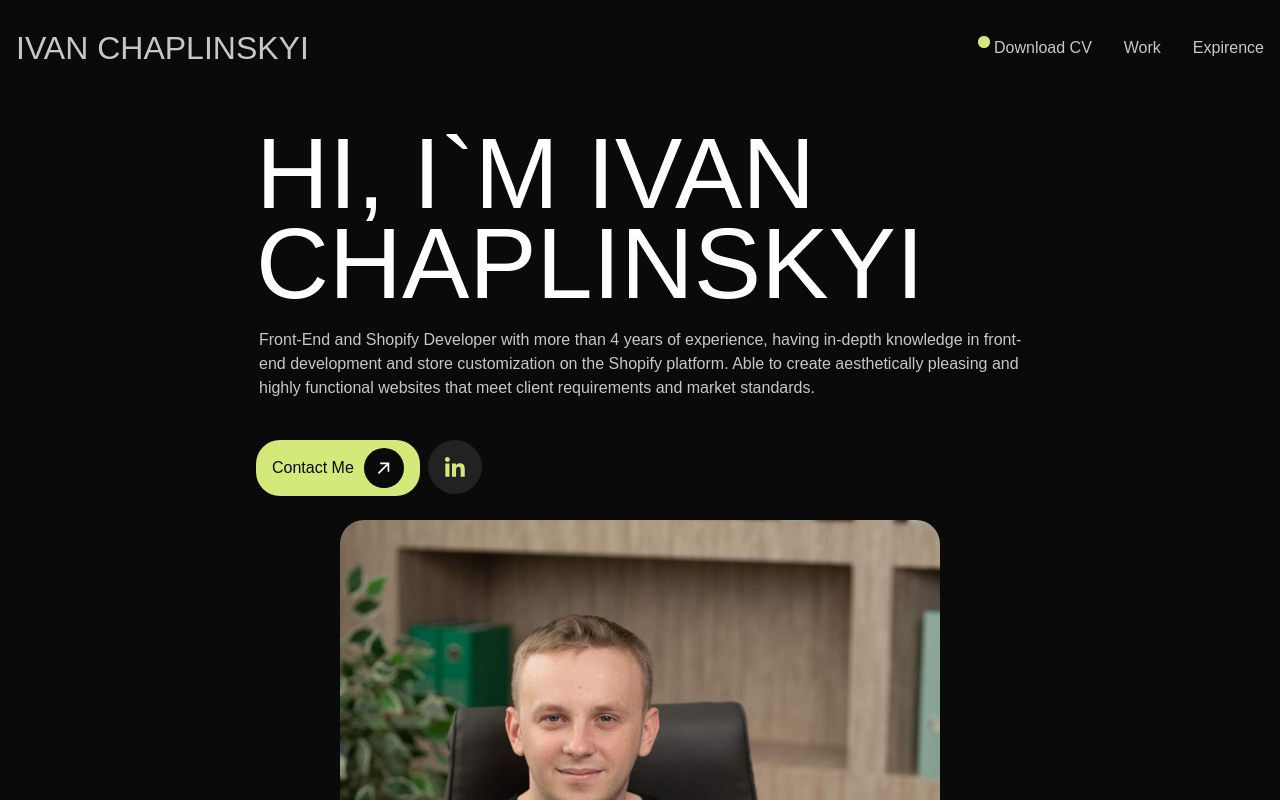
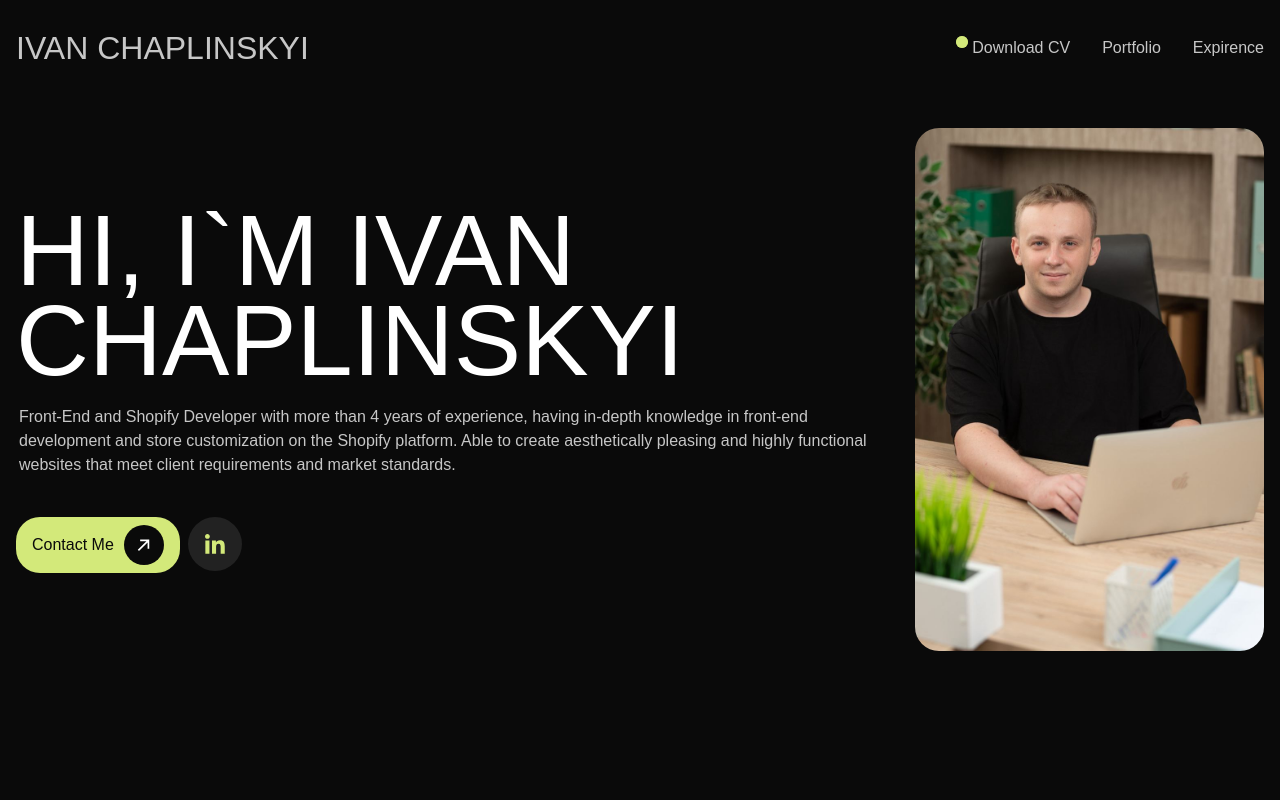
Before and after one commit to Ivan-Chaplinskyi/chaplinskyi, a website built with Vite: page index.html in a window 1280 px wide. Shown: the top 800 px of the page. Built offline with nearby package versions, Linux system fonts and the light colour scheme.

Commit message:
small-fixes-with-styles__who-i-am

```diff
--- a/index.html
+++ b/index.html
@@ -17,7 +17,7 @@
               <span class="relative inline-flex rounded-full h-3 w-3 bg-primary top-[-5px]"></span>
               <a href="/CV_Chaplinskyi.pdf" download>Download CV</a>
             </li>
-            <li class="hover:text-white ease-in duration-300"><a href="#featured-projects">Work</a></li>
+            <li class="hover:text-white ease-in duration-300"><a href="#featured-projects">Portfolio</a></li>
             <li class="hover:text-white ease-in duration-300"><a href="#expirence">Expirence</a></li>
             <!-- <li class="hover:text-white ease-in duration-300"><a href="">About</a></li> -->
             <!-- <li class="hover:text-white ease-in duration-300"><a href="">Contact</a></li> -->
@@ -47,8 +47,8 @@
       </header>
       <main class="px-4 min-h-full max-w-xl mx-auto">
         <section class="flex justify-center w-full pt-8 pb-20">
-          <div class="max-w-xl w-full flex justify-center flex-wrap gap-6">
-            <div class="lg:max-w-md self-center">
+          <div class="max-w-xl w-full flex lg:justify-between lg:items-start items-center lg:flex-row flex-col gap-6">
+            <div class="self-center">
               <h2 class="text-white lg:text-[101px] text-[37px] font-normal uppercase lg:leading-[90px] leading-[40px]">Hi,
                 I`m Ivan <br>
                 Chaplinskyi</h2>
@@ -113,7 +113,7 @@
                 </li>
               </ul>
             </div>
-            <div class="max-w-[600px]">
+            <div class="lg:w-8/12 self-center hidden lg:block">
               <img src="/ic.jpeg" class="rounded-3xl" width="600" height="700" alt="Ivan Chaplinskyi">
             </div>
           </div>
```
